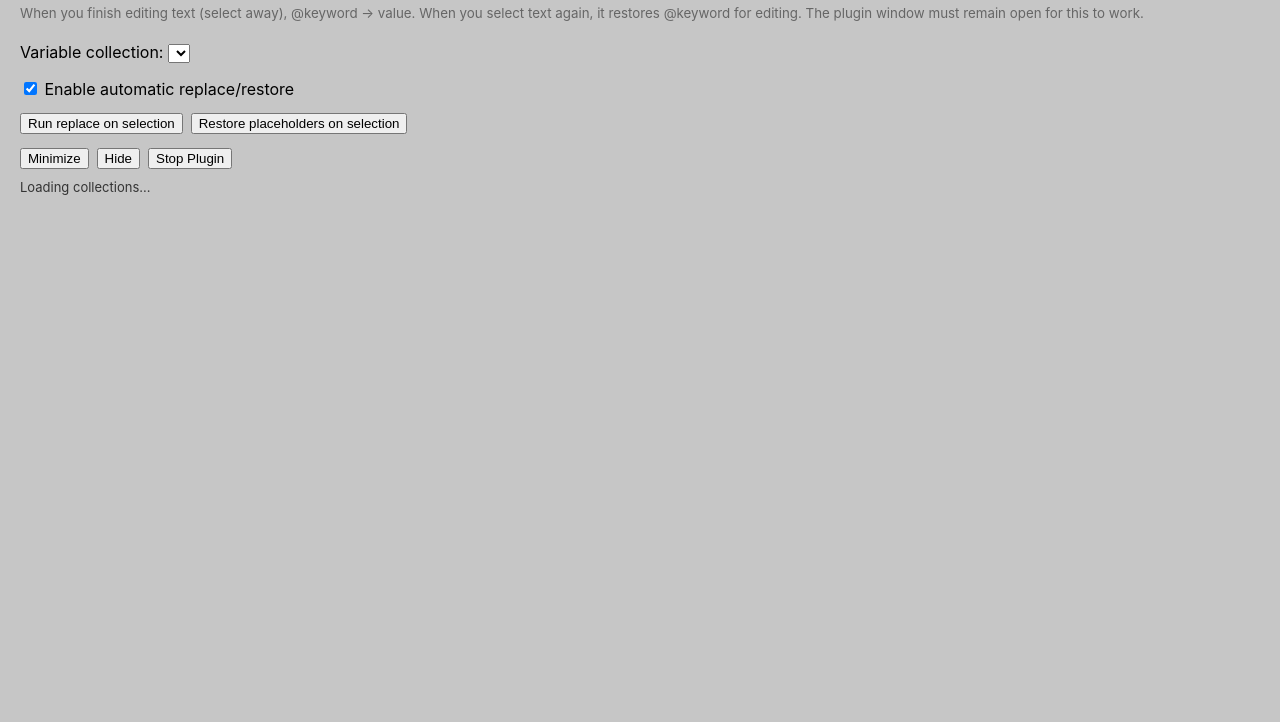
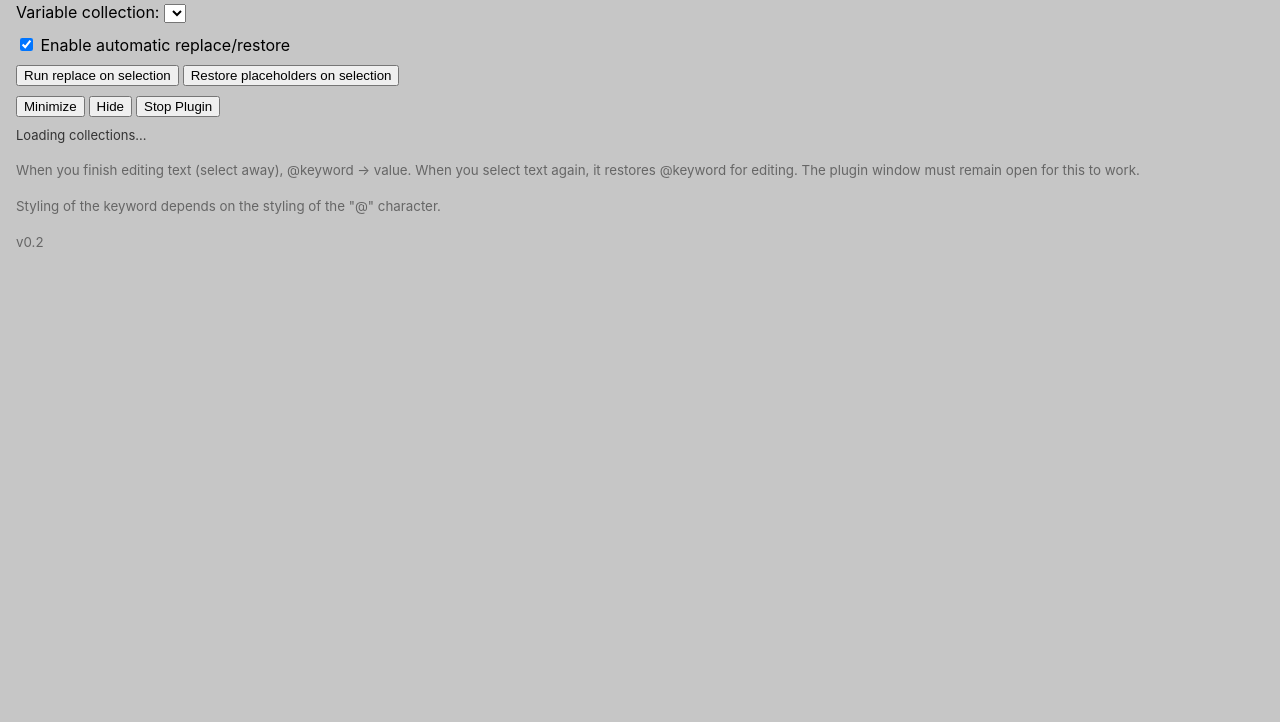
Before and after one commit to noidwasavailable/figma-keyword-replacer, a plain HTML site: page ui.html in a window 1280 px wide. Shown: the part 78-800 px from the top of the page. Drawn offline with Linux system fonts and the light colour scheme.

Commit message:
Refactor UI and add version info

```diff
--- a/ui.html
+++ b/ui.html
@@ -13,7 +13,7 @@
           Roboto,
           "Helvetica Neue",
           Arial;
-                padding: 12px;
+        padding: 8px;
         background-color: #c6c6c6;
       }
       label {
@@ -26,9 +26,9 @@
       }
       .row {
         display: flex;
-                gap: 8px;
+        gap: 4px;
         align-items: center;
-                margin-top: 8px;
+        margin-top: 4px;
       }
       .status {
         margin-top: 10px;
@@ -45,7 +45,7 @@
         height: 100%;
       }
       body.minimized {
-                padding: 8px;
+        padding: 4px;
       }
       body.minimized #main-view {
         display: none;
@@ -57,15 +57,7 @@
   </head>
   <body>
     <div id="main-view">
-            <h3>Placeholders Replace & Restore</h3>
-            <p>
-                <small
-                    >When you finish editing text (select away), @keyword →
-                    value. When you select text again, it restores @keyword for
-                    editing. The plugin window must remain open for this to
-                    work.</small
-                >
-            </p>
+      <h3>Keyword Replacer</h3>
 
       <label
         >Variable collection:
@@ -74,8 +66,8 @@
 
       <div class="row">
         <label
-                    ><input id="toggle" type="checkbox" checked /> Enable
-                    automatic replace/restore</label
+          ><input id="toggle" type="checkbox" checked /> Enable automatic
+          replace/restore</label
         >
       </div>
 
@@ -90,6 +82,25 @@
       </div>
 
       <div class="status" id="status">Loading collections…</div>
+
+      <p>
+        <small
+          >When you finish editing text (select away), @keyword → value. When
+          you select text again, it restores @keyword for editing. The plugin
+          window must remain open for this to work.</small
+        >
+      </p>
+
+      <p>
+        <small
+          >Styling of the keyword depends on the styling of the "@"
+          character.</small
+        >
+      </p>
+
+      <p>
+        <small>v0.2</small>
+      </p>
     </div>
 
     <div id="minimized-view">
@@ -110,6 +121,8 @@
       const closeBtn = document.getElementById("close");
       const maximizeBtn = document.getElementById("maximize");
 
+      const PLUGIN_COLLECTION_NAME = "KeywordReplacer (plugin)";
+
       parent.postMessage({ pluginMessage: { type: "init" } }, "*");
 
       onmessage = (event) => {
@@ -124,8 +137,8 @@
             collectionEl.appendChild(opt);
           });
           const createOpt = document.createElement("option");
-                    createOpt.value = "CopyVariables (plugin)";
-                    createOpt.textContent = 'Create "CopyVariables (plugin)"';
+          createOpt.value = PLUGIN_COLLECTION_NAME;
+          createOpt.textContent = `Create "${PLUGIN_COLLECTION_NAME}"`;
           collectionEl.appendChild(createOpt);
 
           toggleEl.checked = !!msg.enabled;
```
Lines whose indentation alone changed are shown as unchanged.
